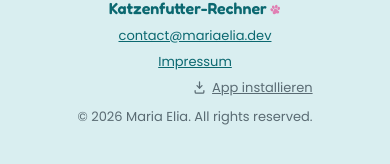
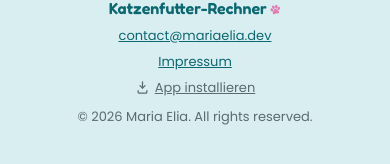
Before and after one commit to Maria-Elia/catfood-calculator, a website with bundled scripts: page index.html in a window 390 px wide. Shown: the part 3719-3883 px from the top of the page. Built offline with nearby package versions, Linux system fonts and the light colour scheme.

Commit message:
fix: center footer install button on mobile

```diff
--- a/css/style.css
+++ b/css/style.css
@@ -927,6 +927,10 @@ main {
   .site-footer__support-text {
     margin: 0 auto;
   }
+
+  .site-footer__button-link {
+    justify-content: center;
+  }
 }
 
 /* ---- responsive ---- */
```
